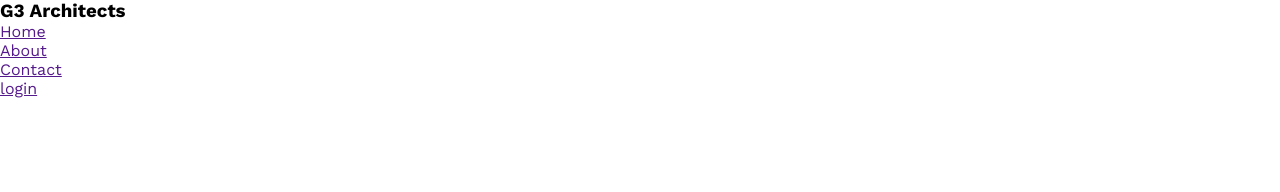
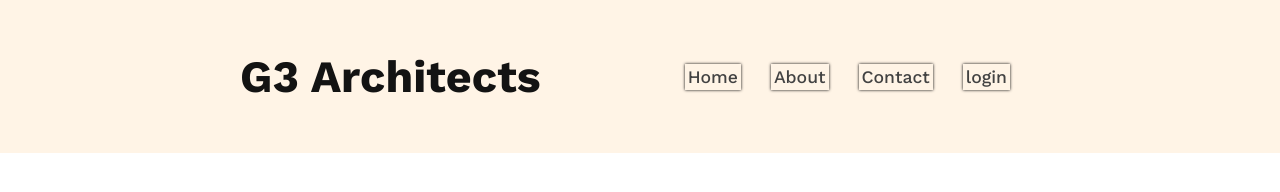
Before and after one commit to mr-pritom-01/g3-architechs, a plain HTML site: page index.html in a window 1280 px wide. Drawn offline with nearby package versions, Linux system fonts and the light colour scheme.

Commit message:
a part of banner sectiondone

```diff
--- a/index.html
+++ b/index.html
@@ -9,7 +9,7 @@
 <body>
     <header>
         <nav>
-            <h3>G3 Architects</h3>
+            <h3 class="nav-title">G3 Architects</h3>
         <ol>
             <li><a href="">Home</a></li>
             <li><a href="">About</a></li>
--- a/styles/styles.css
+++ b/styles/styles.css
@@ -8,3 +8,36 @@
     padding: 0px;
     font-family: 'Work Sans', sans-serif;
 }
+
+/* header styles */
+header {
+    /* border: 2px solid red; */
+    background-color: rgba(255, 144, 14, 0.10);
+    padding: 50px 240px;
+}
+nav {
+    display: flex;
+    justify-content: space-between;
+    align-items: center;
+}
+nav > ol {
+    display: flex;
+}
+nav li {
+    list-style: none;
+    margin-right: 30px;
+    font-weight: 500;
+    font-size: 1.1rem;
+    box-shadow: 0px 0px 2.8px;
+    padding: 3px;
+}
+nav li a {
+    text-decoration: none;
+    color:#424242;
+}
+.nav-title {
+    font-size: 2.8rem;
+    color: #131313;
+    font-weight: 700;
+
+}
```
